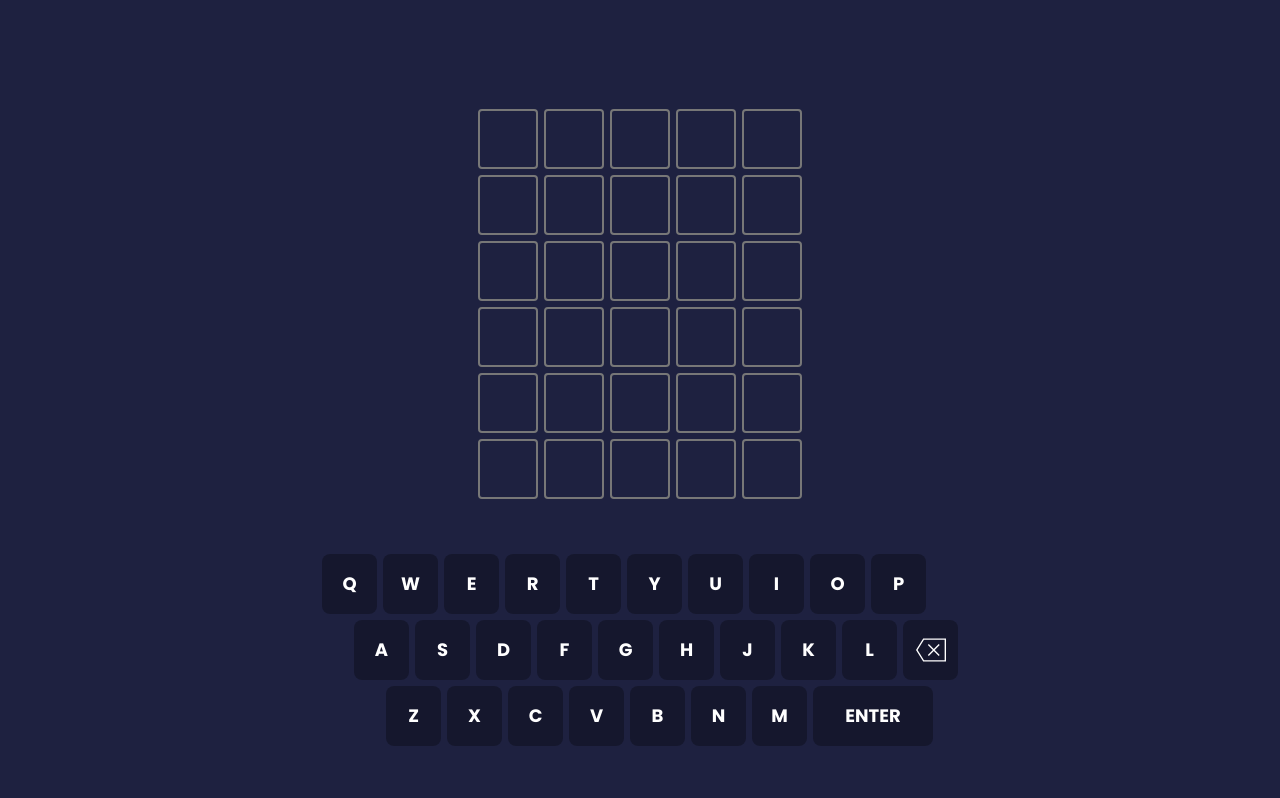
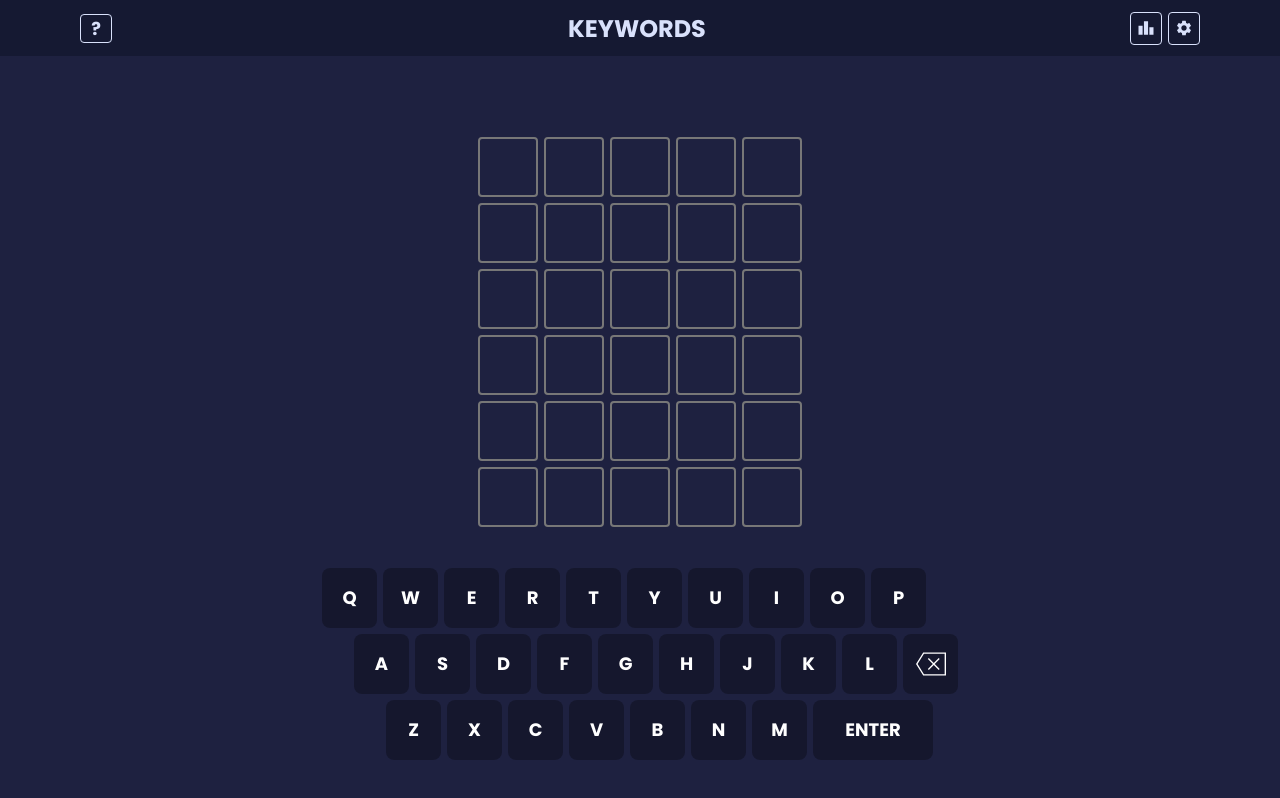
Before and after one commit to rafacdomin/Keywords, a React (Create React App) app: page / in a window 1280 px wide. Built offline with nearby package versions, Linux system fonts and the light colour scheme.

Commit message:
Add header structure

```diff
--- a/package.json
+++ b/package.json
@@ -9,6 +9,7 @@
     "prop-types": "^15.8.1",
     "react": "^17.0.2",
     "react-dom": "^17.0.2",
+    "react-icons": "^4.3.1",
     "react-scripts": "5.0.0",
     "styled-components": "^5.3.3",
     "web-vitals": "^2.1.4"
--- /dev/null
+++ b/src/components/Header/index.jsx
@@ -0,0 +1,24 @@
+import React from 'react'
+import { MdSettings, MdLeaderboard } from 'react-icons/md'
+import { HeaderContainer, Wrapper, Icon } from './styles'
+
+export const Header = () => {
+	return (
+		<HeaderContainer>
+			<Wrapper>
+				<aside>
+					<Icon>?</Icon>
+				</aside>
+				<h2>KEYWORDS</h2>
+				<aside>
+					<Icon>
+						<MdLeaderboard />
+					</Icon>
+					<Icon>
+						<MdSettings />
+					</Icon>
+				</aside>
+			</Wrapper>
+		</HeaderContainer>
+	)
+}
--- /dev/null
+++ b/src/components/Header/styles.js
@@ -0,0 +1,57 @@
+import styled from 'styled-components'
+
+export const HeaderContainer = styled.header`
+	display: flex;
+	align-items: center;
+	justify-content: center;
+
+	background-color: var(--darker);
+	padding: 0 1.6rem;
+`
+
+export const Wrapper = styled.div`
+	display: flex;
+	flex: 1;
+
+	max-width: 1120px;
+	height: 5.6rem;
+
+	align-items: center;
+	justify-content: space-between;
+
+	aside {
+		display: flex;
+		align-items: center;
+		justify-items: center;
+	}
+
+	@media (min-width: 425px) {
+		h2 {
+			margin-left: 3.2rem;
+		}
+	}
+`
+
+export const Icon = styled.button`
+	border: 1px solid var(--light);
+	border-radius: 0.4rem;
+	width: 3.2rem;
+
+	background-color: transparent;
+	color: var(--light);
+	font-weight: 700;
+	font-size: 1.8rem;
+	transition: filter 0.2s;
+
+	svg {
+		margin-top: 0.6rem;
+	}
+
+	& + button {
+		margin-left: 0.6rem;
+	}
+
+	&:active {
+		filter: brightness(0.8);
+	}
+`
--- a/src/components/Keyboard/styles.js
+++ b/src/components/Keyboard/styles.js
@@ -69,7 +69,7 @@ export const KeyLine = styled.section`
 `
 
 export const Space = styled.div`
-	margin-left: 0.8rem;
+	margin-left: 0rem;
 
 	@media (min-width: 768px) {
 		margin-left: 3.2rem;
--- a/src/components/Words/styles.js
+++ b/src/components/Words/styles.js
@@ -2,13 +2,14 @@ import styled from 'styled-components'
 
 export const Container = styled.main`
 	display: grid;
-	grid-template-columns: repeat(5, 7rem);
-	grid-template-rows: repeat(6, 7rem);
-	gap: 0.6rem 0.6rem;
+	grid-template-columns: repeat(5, 16vw);
+	grid-template-rows: repeat(6, 16vw);
+	gap: 1.6vw;
 
 	@media (min-width: 768px) {
 		grid-template-columns: repeat(5, 6rem);
 		grid-template-rows: repeat(6, 6rem);
+		gap: 0.6rem 0.6rem;
 	}
 `
 
@@ -18,7 +19,7 @@ export const Letter = styled.span`
 			props.correct || props.present || props.wrong
 				? 'transparent'
 				: 'var(--grey)'};
-	border-radius: 0.4rem;
+	border-radius: 1vw;
 	display: flex;
 	align-items: center;
 	justify-content: center;
@@ -31,4 +32,8 @@ export const Letter = styled.span`
 	background-color: ${props => (props.wrong ? 'var(--wrong)' : '')};
 	background-color: ${props => (props.correct ? 'var(--correct)' : '')};
 	background-color: ${props => (props.present ? 'var(--present)' : '')};
+
+	@media (min-width: 768px) {
+		border-radius: 0.4rem;
+	}
 `
--- a/src/pages/Home/index.jsx
+++ b/src/pages/Home/index.jsx
@@ -1,6 +1,7 @@
 import React, { useCallback, useEffect, useState } from 'react'
 import { Keyboard } from 'components/Keyboard'
 import { Words } from 'components/Words'
+import { Header } from 'components/Header'
 import { Main } from './styles'
 
 const availableKeys = [
@@ -66,7 +67,7 @@ function Home() {
 
 	return (
 		<>
-			<header></header>
+			<Header />
 
 			<Main>
 				<section className="notification"></section>
--- a/src/pages/Home/styles.js
+++ b/src/pages/Home/styles.js
@@ -2,7 +2,7 @@ import styled from 'styled-components'
 
 export const Main = styled.main`
 	display: flex;
-	height: 100vh;
+	height: calc(100vh - 5.6rem);
 	flex-direction: column;
 	justify-content: space-evenly;
 	align-items: center;
```
Also changed, not shown: 1 other file (tests, documents, lock files or other folders).
